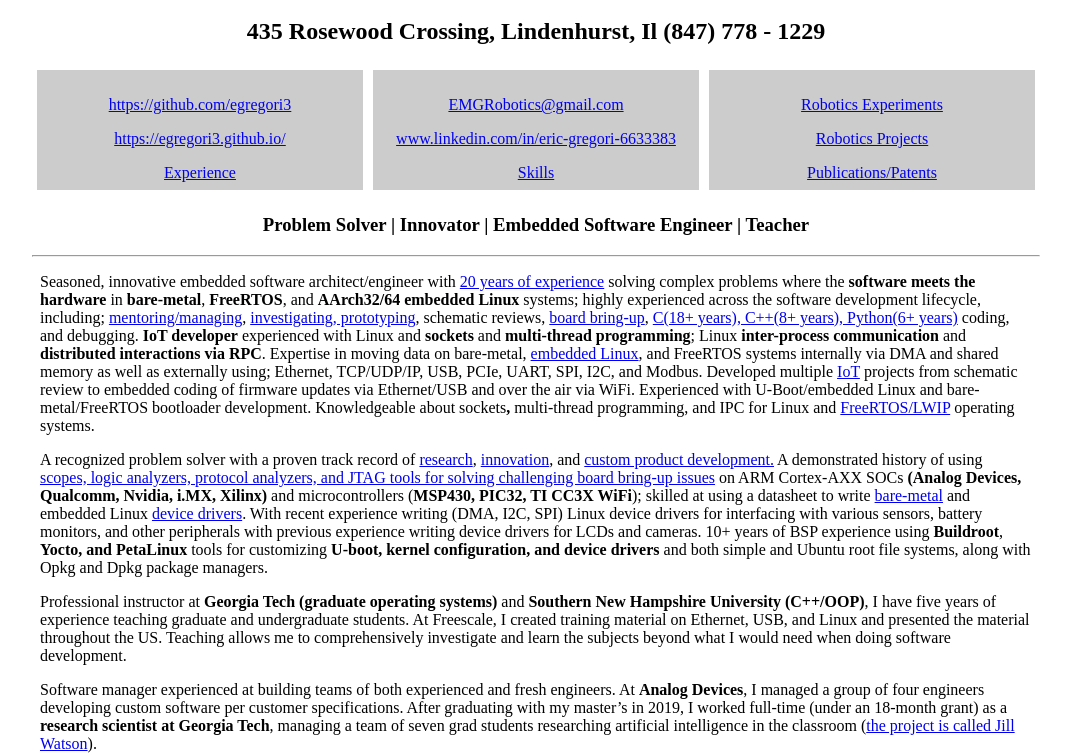
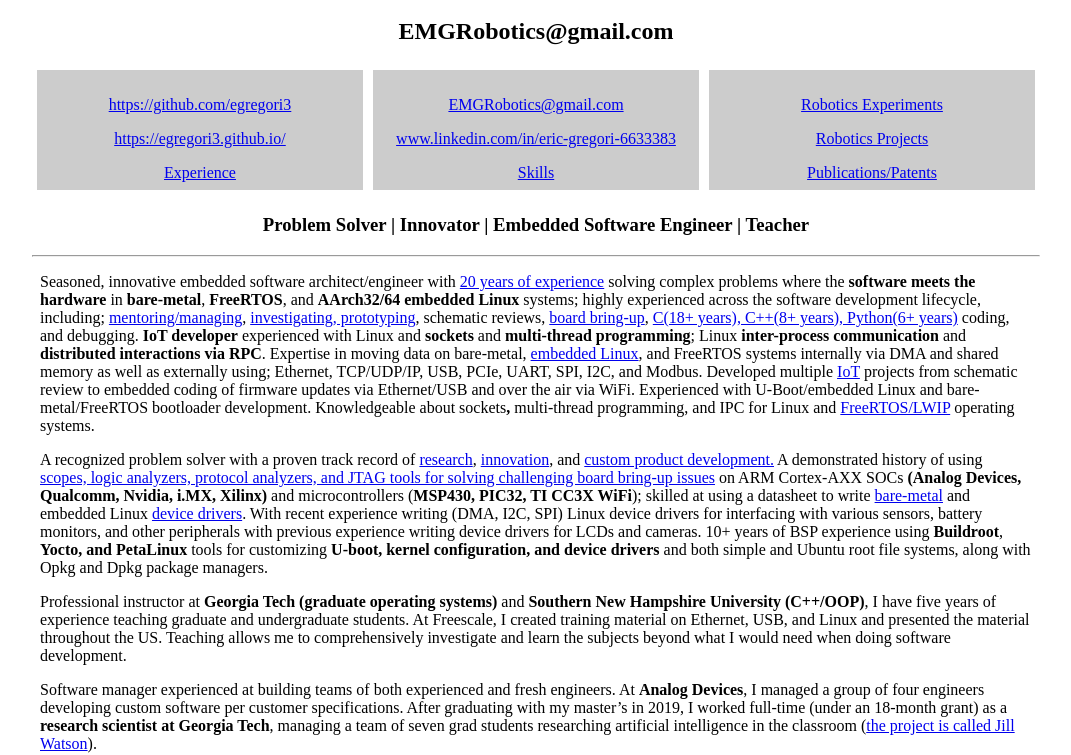
Before and after one commit to egregori3/egregori3.github.io, a plain HTML site: page index.html in a window 1280 px wide. Shown: the part 48-803 px from the top of the page, without its empty margins (104-1175 px from the left). Drawn offline with Linux system fonts and the light colour scheme.

Commit message:
Change contact details in index.html
Updated contact information in the header.

```diff
--- a/index.html
+++ b/index.html
@@ -18,7 +18,7 @@ table, tr, td { border: none; }
 </style>
 <body style="width: 100%; max-width: 1008px; margin-right: auto; margin-left: auto;">
 <h1>Eric Gregori</h1>
-<h2>435 Rosewood Crossing, Lindenhurst, Il  (847) 778 - 1229</h2>
+<h2>EMGRobotics@gmail.com</h2>
 <div class="container">
  <div class="threecol">
   <p><a href="https://github.com/egregori3">https://github.com/egregori3</a></p>
```
